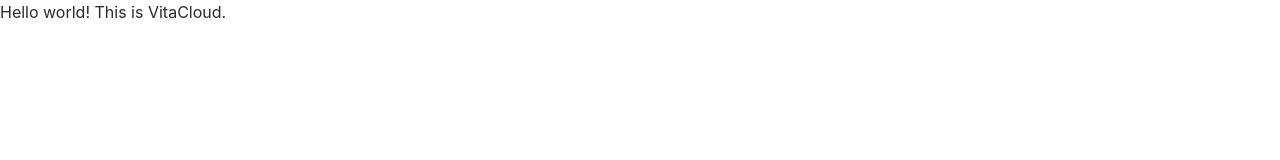
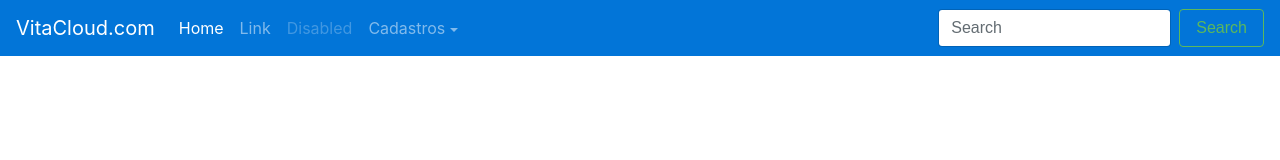
Before and after one commit to lucassoaresaraujo/projeto-pos, a plain HTML site: page front-end/index.html in a window 1280 px wide. Drawn offline with nearby package versions, Linux system fonts and the light colour scheme.

Commit message:
Primeiro uso do bootstrap

```diff
--- a/front-end/index.html
+++ b/front-end/index.html
@@ -19,7 +19,38 @@
             <p class="browserupgrade">You are using an <strong>outdated</strong> browser. Please <a href="http://browsehappy.com/">upgrade your browser</a> to improve your experience.</p>
         <![endif]-->
 
-        <p>Hello world! This is VitaCloud.</p>
+        <nav class="navbar navbar-inverse navbar-toggleable-md bg-primary">
+            <button class="navbar-toggler navbar-toggler-right" type="button" data-toggle="collapse" data-target="#navbarSupportedContent" aria-controls="navbarSupportedContent" aria-expanded="false" aria-label="Toggle navigation">
+                <span class="navbar-toggler-icon"></span>
+            </button>
+
+            <a class="navbar-brand" href="#">VitaCloud.com</a>
+
+            <div class="collapse navbar-collapse" id="navbarSupportedContent">
+                <ul class="navbar-nav mr-auto">
+                    <li class="nav-item active">
+                        <a class="nav-link" href="#">Home <span class="sr-only">(current)</span></a>
+                    </li>
+                    <li class="nav-item">
+                        <a class="nav-link" href="#">Link</a>
+                    </li>
+                    <li class="nav-item">
+                        <a class="nav-link disabled" href="#">Disabled</a>
+                    </li>
+                    <li class="nav-item dropdown">
+                        <a class="nav-link dropdown-toggle" href="http://example.com" id="dropdown01" data-toggle="dropdown" aria-haspopup="true" aria-expanded="false">Cadastros</a>
+                        <div class="dropdown-menu" aria-labelledby="dropdown01">
+                            <a class="dropdown-item" href="#">Paciente</a>
+                            <a class="dropdown-item" href="#">Profissional</a>
+                        </div>
+                    </li>
+                </ul>
+                <form class="form-inline my-2 my-lg-0">
+                    <input class="form-control mr-sm-2" type="text" placeholder="Search">
+                    <button class="btn btn-outline-success my-2 my-sm-0" type="submit">Search</button>
+                </form>
+            </div>
+        </nav>
 
         <script src="https://code.jquery.com/jquery-3.1.1.slim.min.js" integrity="sha384-A7FZj7v+d/sdmMqp/nOQwliLvUsJfDHW+k9Omg/a/EheAdgtzNs3hpfag6Ed950n" crossorigin="anonymous"></script>
         <script>window.jQuery || document.write('<script src="js/vendor/jquery-3.1.1.slim.min.js"><\/script>')</script>
```
